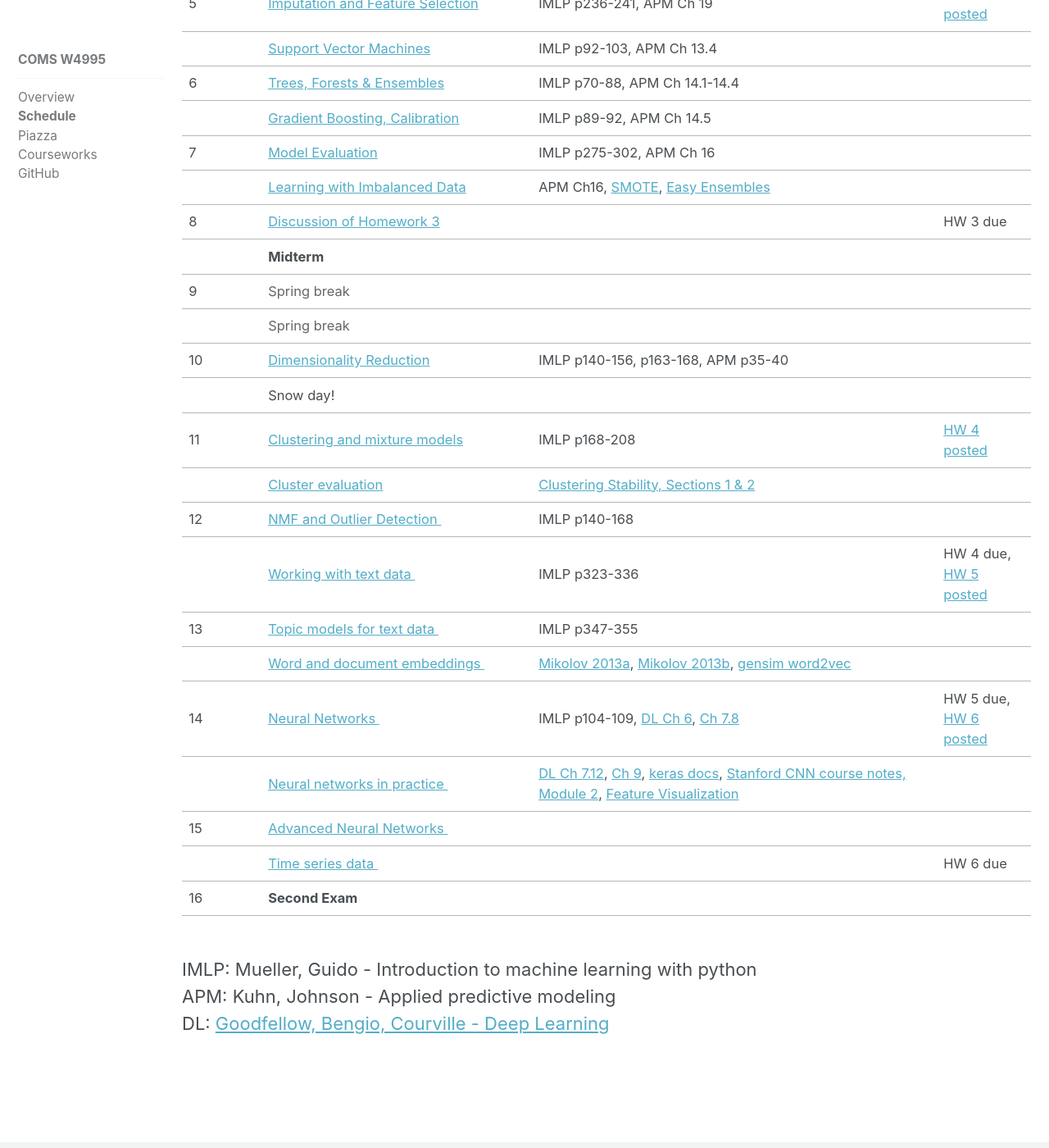
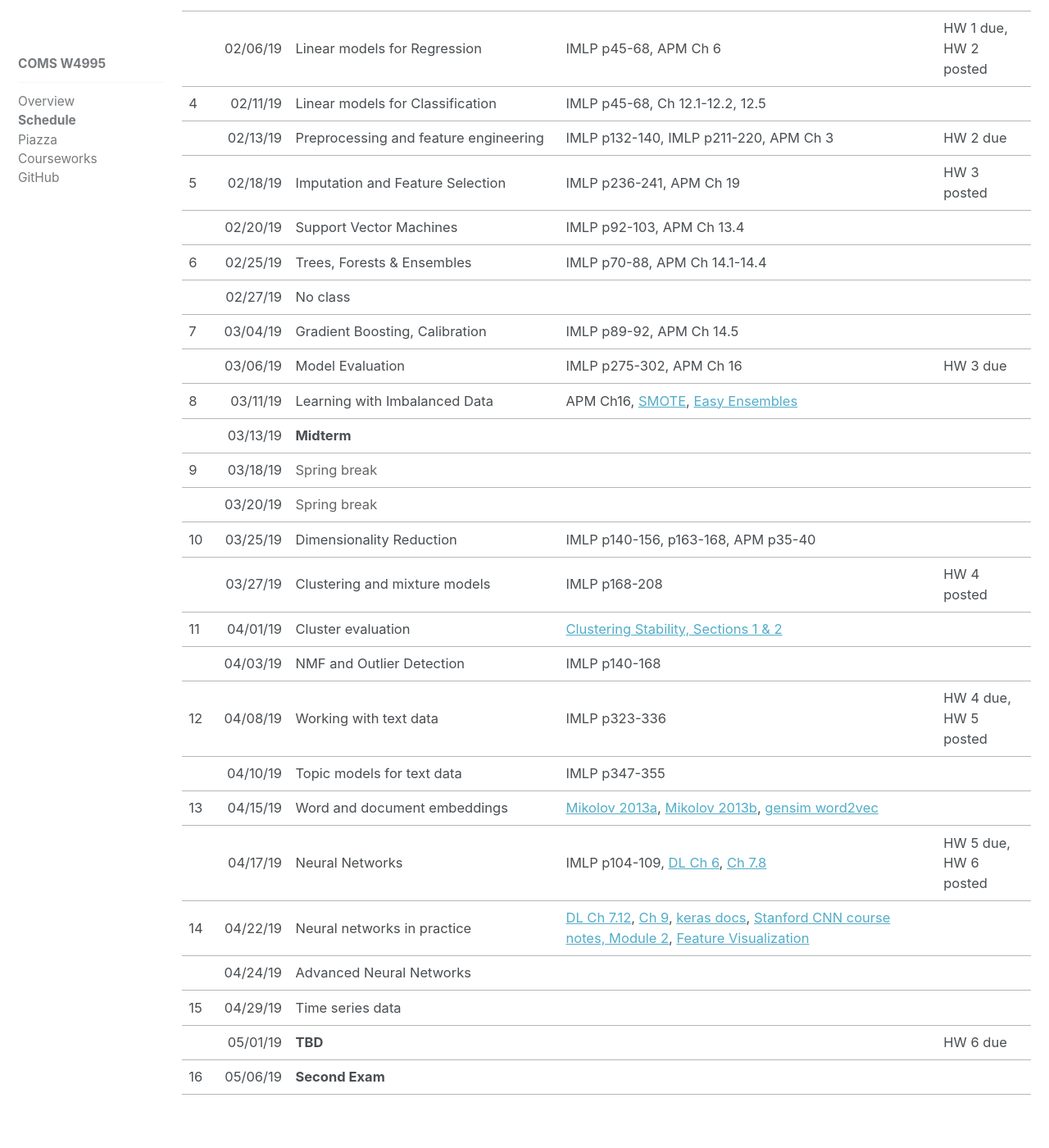
Before and after one commit to amueller/columbia-website, a Jekyll site: the page built from _comsw4995s19/lectures.md, in a window 1280 px wide and 1400 px high, scrolled down 731 px. Shown: the whole window at 82% size. Built offline with Jekyll 4.4.1, drawn with Linux system fonts in a browser that asks for light colours; nearby versions of some CDN libraries; some of the changed text lies outside the part shown.

Commit message:
remove empty links to be more clear what is a link

```diff
--- a/_comsw4995s19/lectures.md
+++ b/_comsw4995s19/lectures.md
@@ -24,200 +24,188 @@ Press P on slides for presenter notes.
     </tr>
 	<tr>
 		<td>1</td>
-		<td align="right" sdval="42753" sdnum="1033;0;MM/DD/YY"></td>
-		<td><a href="#">
-                Introduction</a></td>
+		<td align="right" sdval="42753" sdnum="1033;0;MM/DD/YY">01/23/19</td>
+		<td>n</td>
 		<td>IMLP Ch 1, APM Ch 1-2</td>
 		<td><br></td>
 	</tr>
 	<tr>
 		<td>2</td>
-		<td align="right" sdval="42758" sdnum="1033;0;MM/DD/YY"></td>
-		<td><a href="#">
-                Software infrastructure</a></td>
+		<td align="right" sdval="42758" sdnum="1033;0;MM/DD/YY">01/28/19</td>
+		<td>Software infrastructure</td>
 		<td>IMLP Ch 1, <a href="https://www.youtube.com/watch?v=1ffBJ4sVUb4">git for ages 4 and up</a></td>
-		<td><a href="#">HW 1 posted</a></td>
+		<td>HW 1 posted</td>
 	</tr>
 	<tr>
 		<td><br></td>
-		<td align="right" sdval="42760" sdnum="1033;0;MM/DD/YY"></td>
-		<td><a href="#">
-                Testing, matplotlib and visualization</a> &nbsp;</td>
+		<td align="right" sdval="42760" sdnum="1033;0;MM/DD/YY">01/30/19</td>
+		<td>Testing, matplotlib and visualization &nbsp;</td>
 		<td><a href="https://www.youtube.com/watch?v=xAoljeRJ3lU">colormap talk</a>, <a href="https://ora.ox.ac.uk/objects/uuid:b98ccce1-038f-4c0a-a259-7f53dfe06ac7">Systematising Glyph Design for Visualization</a> (Chapter 2)</td>
 		<td><br></td>
 	</tr>
 	<tr>
 		<td>3</td>
-		<td align="right" sdval="42765" sdnum="1033;0;MM/DD/YY"></td>
-		<td><a href="#">  Introduction to supervised learning</a>&nbsp;
+		<td align="right" sdval="42765" sdnum="1033;0;MM/DD/YY">02/04/19</td>
+		<td>Introduction to supervised learning&nbsp;
             </td>
 		<td>IMLP p25-44, APM Ch 4-4.3, IMLP p251-262, APM Ch 4.4-4.8</td>
-		<td>HW 1 due</td>
+		<td></td>
 	</tr>
 	<tr>
 		<td><br></td>
-		<td align="right" sdval="42767" sdnum="1033;0;MM/DD/YY"></td>
-		<td><a href="#">Linear models for Regression</a>&nbsp;
+		<td align="right" sdval="42767" sdnum="1033;0;MM/DD/YY">02/06/19</td>
+		<td>Linear models for Regression&nbsp;
             </td>
 		<td>IMLP p45-68, APM Ch 6</td>
-		<td><a href="#">HW 2 posted</a></td>
+		<td>HW 1 due, HW 2 posted</td>
 	</tr>
 	<tr>
 		<td>4</td>
-		<td align="right" sdval="42772" sdnum="1033;0;MM/DD/YY"></td>
-		<td><a href="#">Linear models for Classification</a>&nbsp;
+		<td align="right" sdval="42772" sdnum="1033;0;MM/DD/YY">02/11/19</td>
+		<td>Linear models for Classification&nbsp;
             </td>
 		<td>IMLP p45-68,  Ch 12.1-12.2, 12.5</td>
 		<td></td>
 	</tr>
 	<tr>
 		<td><br></td>
-		<td align="right" sdval="42774" sdnum="1033;0;MM/DD/YY"></td>
-		<td><a href="#">Preprocessing and feature engineering</a>&nbsp;
+		<td align="right" sdval="42774" sdnum="1033;0;MM/DD/YY">02/13/19</td>
+		<td>Preprocessing and feature engineering&nbsp;
             </td>
 		<td>IMLP p132-140, IMLP p211-220, APM Ch 3</td>
 		<td>HW 2 due</td>
 	</tr>
 	<tr>
 		<td>5</td>
-		<td align="right" sdval="42779" sdnum="1033;0;MM/DD/YY"></td>
-		<td><a href="#">Imputation and Feature Selection</a>&nbsp;
+		<td align="right" sdval="42779" sdnum="1033;0;MM/DD/YY">02/18/19</td>
+		<td>Imputation and Feature Selection&nbsp;
             </td>
 		<td>IMLP p236-241, APM Ch 19</td>
-		<td><a href="#">HW 3 posted</a></td>
+		<td>HW 3 posted</td>
 	</tr>
 	<tr>
 		<td><br></td>
-		<td align="right" sdval="42781" sdnum="1033;0;MM/DD/YY"></td>
-		<td><a href="#">Support Vector Machines</a>&nbsp;
+		<td align="right" sdval="42781" sdnum="1033;0;MM/DD/YY">02/20/19</td>
+		<td>Support Vector Machines&nbsp;
             </td>
 		<td>IMLP p92-103, APM Ch 13.4</td>
 		<td></td>
 	</tr>
 	<tr>
 		<td>6</td>
-		<td align="right" sdval="42786" sdnum="1033;0;MM/DD/YY"></td>
-		<td><a href="#">Trees, Forests &amp; Ensembles</a>&nbsp;
-            </td>
+		<td align="right" sdval="42786" sdnum="1033;0;MM/DD/YY">02/25/19</td>
+		<td>Trees, Forests &amp; Ensembles
 		<td>IMLP p70-88, APM Ch 14.1-14.4</td>
 		<td></td>
 	</tr>
 	<tr>
-		<td><br></td>
-		<td align="right" sdval="42788" sdnum="1033;0;MM/DD/YY"></td>
-		<td><a href="#">Gradient Boosting, Calibration</a>&nbsp;
+		<td></td>
+		<td align="right" sdval="42786" sdnum="1033;0;MM/DD/YY">02/27/19</td>
+		<td>No class&nbsp;
+			</td>
+		<td></td>
+		<td></td>
+	</tr>
+	<tr>
+		<td>7</td>
+		<td align="right" sdval="42788" sdnum="1033;0;MM/DD/YY">03/04/19</td>
+		<td>Gradient Boosting, Calibration&nbsp;
             </td>
 		<td>IMLP p89-92, APM Ch 14.5</td>
 		<td><br></td>
 	</tr>
 	<tr>
-		<td>7</td>
-		<td align="right" sdval="42793" sdnum="1033;0;MM/DD/YY"></td>
-		<td><a href="#">Model Evaluation</a>&nbsp;
+		<td></td>
+		<td align="right" sdval="42793" sdnum="1033;0;MM/DD/YY">03/06/19</td>
+		<td>Model Evaluation&nbsp;
              </td>
 		<td>IMLP p275-302, APM Ch 16</td>
-		<td><br></td>
+		<td>HW 3 due</td>
 	</tr>
 	<tr>
-		<td><br></td>
-		<td align="right" sdval="42795" sdnum="1033;0;MM/DD/YY"></td>
-        <td><a href="#">Learning with Imbalanced Data</a>&nbsp;
+		<td>8</td>
+		<td align="right" sdval="42795" sdnum="1033;0;MM/DD/YY">03/11/19</td>
+        <td>Learning with Imbalanced Data&nbsp;
              </td>
         <td>APM Ch16, <a href="https://www.jair.org/media/953/live-953-2037-jair.pdf">SMOTE</a>, <a href="http://cs.nju.edu.cn/zhouzh/zhouzh.files/publication/tsmcb09.pdf">Easy Ensembles</a></td>
 		<td></td>
 	</tr>
 	<tr>
-		<td>8</td>
-		<td align="right" sdval="42800" sdnum="1033;0;MM/DD/YY"></td>
-		<td><a href="#">Discussion of Homework 3</a>&nbsp;
-             </td>
 		<td><br></td>
-		<td>HW 3 due<br></td>
-	</tr>
-	<tr>
-		<td><br></td>
-		<td align="right" sdval="42802" sdnum="1033;0;MM/DD/YY"></td>
+		<td align="right" sdval="42802" sdnum="1033;0;MM/DD/YY">03/13/19</td>
 		<td><b>Midterm</b></td>
 		<td><br></td>
 		<td><br></td>
 	</tr>
 	<tr>
 		<td>9</td>
-		<td align="right" sdval="42807" sdnum="1033;0;MM/DD/YY"></td>
+		<td align="right" sdval="42807" sdnum="1033;0;MM/DD/YY">03/18/19</td>
 		<td><font color="#666666">Spring break</font></td>
 		<td><br></td>
 		<td><br></td>
 	</tr>
 	<tr>
 		<td><br></td>
-		<td align="right" sdval="42809" sdnum="1033;0;MM/DD/YY"></td>
+		<td align="right" sdval="42809" sdnum="1033;0;MM/DD/YY">03/20/19</td>
 		<td><font color="#666666">Spring break</font></td>
 		<td><br></td>
 		<td><br></td>
 	</tr>
 	<tr>
 		<td>10</td>
-		<td align="right" sdval="42814" sdnum="1033;0;MM/DD/YY"></td>
-		<td><a href="#">Dimensionality Reduction</a>&nbsp;
+		<td align="right" sdval="42814" sdnum="1033;0;MM/DD/YY">03/25/19</td>
+		<td>Dimensionality Reduction&nbsp;
              </td>
 		<td>IMLP p140-156, p163-168, APM p35-40</td>
         <td></td>
 	</tr>
-	<tr>
-		<td><br></td>
-		<td align="right" sdval="42816" sdnum="1033;0;MM/DD/YY"></td>
-		<td>Snow day!</td>
-		<td><br></td>
-		<td><br></td>
-    </tr>
     <tr>
-		<td>11</td>
-		<td align="right" sdval="42821" sdnum="1033;0;MM/DD/YY"></td>
-		<td><a href="#">Clustering and mixture models</a>&nbsp;
-
+		<td></td>
+		<td align="right" sdval="42821" sdnum="1033;0;MM/DD/YY">03/27/19</td>
+		<td>Clustering and mixture models
 		</td>
 		<td>IMLP p168-208</td>
-		<td><a href="#">HW 4 posted</a></td>
+		<td>HW 4 posted</td>
 	</tr>
 	<tr>
-		<td><br></td>
-		<td align="right" sdval="42823" sdnum="1033;0;MM/DD/YY"></td>
-		<td><a href="#">Cluster evaluation</a>&nbsp;
+		<td>11</td>
+		<td align="right" sdval="42823" sdnum="1033;0;MM/DD/YY">04/01/19</td>
+		<td>Cluster evaluation&nbsp;
 
 		</td>
 		<td><a href="https://arxiv.org/abs/1007.1075">Clustering Stability, Sections 1 &amp; 2</a></td>
 		<td></td>
 	</tr>
 	<tr>
-		<td>12</td>
-		<td align="right" sdval="42828" sdnum="1033;0;MM/DD/YY"></td>
-		<td><a href="#">NMF and Outlier Detection&nbsp;</a>
+		<td></td>
+		<td align="right" sdval="42828" sdnum="1033;0;MM/DD/YY">04/03/19</td>
+		<td>NMF and Outlier Detection
             </td>
 		<td>IMLP p140-168</td>
 		<td><br></td>
 	</tr>
 	<tr>
-		<td><br></td>
-		<td align="right" sdval="42830" sdnum="1033;0;MM/DD/YY"></td>
-		<td><a href="#">Working with text data&nbsp;</a>
+		<td>12</td>
+		<td align="right" sdval="42830" sdnum="1033;0;MM/DD/YY">04/08/19</td>
+		<td>Working with text data
 
 		</td>
 		<td>IMLP p323-336</td>
-		<td>HW 4 due, <a href="#">HW 5 posted</a></td>
+		<td>HW 4 due, HW 5 posted</td>
 	</tr>
 	<tr>
-		<td>13</td>
-		<td align="right" sdval="42835" sdnum="1033;0;MM/DD/YY"></td>
-		<td><a href="#">Topic models for text data&nbsp;</a>
+		<td></td>
+		<td align="right" sdval="42835" sdnum="1033;0;MM/DD/YY">04/10/19</td>
+		<td>Topic models for text data
 
 		</td>
 		<td>IMLP p347-355</td>
 		<td></td>
 	</tr>
 	<tr>
-		<td><br></td>
-		<td align="right" sdval="42837" sdnum="1033;0;MM/DD/YY"></td>
-		<td><a href="#">Word and document embeddings&nbsp;</a>
+		<td>13</td>
+		<td align="right" sdval="42837" sdnum="1033;0;MM/DD/YY">04/15/19</td>
+		<td>Word and document embeddings
 
 		</td>
 		<td><a href="https://papers.nips.cc/paper/5021-distributed-representations-of-words-and-phrases-and-their-compositionality.pdf">Mikolov 2013a</a>, <a href="http://www.aclweb.org/anthology/N13-1090">Mikolov 2013b</a>,
@@ -225,43 +213,50 @@ Press P on slides for presenter notes.
 		<td></td>
 	</tr>
 	<tr>
-		<td>14</td>
-		<td align="right" sdval="42842" sdnum="1033;0;MM/DD/YY"></td>
-		<td><a href="#">Neural Networks&nbsp;</a>
+		<td></td>
+		<td align="right" sdval="42842" sdnum="1033;0;MM/DD/YY">04/17/19</td>
+		<td>Neural Networks
 
 		</td>
 		<td>IMLP p104-109, <a href="http://www.deeplearningbook.org/contents/mlp.html">DL Ch 6</a>, <a href="http://www.deeplearningbook.org/contents/regularization.html">Ch 7.8</a></td>
-		<td>HW 5 due,  <a href="#">HW 6 posted</a></td>
+		<td>HW 5 due,  HW 6 posted</td>
 	</tr>
 	<tr>
-		<td><br></td>
-		<td align="right" sdval="42844" sdnum="1033;0;MM/DD/YY"></td>
-		<td><a href="#">Neural networks in practice&nbsp;</a>
+		<td>14</td>
+		<td align="right" sdval="42844" sdnum="1033;0;MM/DD/YY">04/22/19</td>
+		<td>Neural networks in practice
 
 		</td>
 		<td><a href="http://www.deeplearningbook.org/contents/regularization.html">DL Ch 7.12</a>, <a href="http://www.deeplearningbook.org/contents/convnets.html">Ch 9</a>, <a href="https://keras.io/">keras docs</a>, <a href="http://cs231n.github.io/">Stanford CNN course notes, Module 2</a>, <a href="https://distill.pub/2017/feature-visualization/">Feature Visualization</a></td>
 		<td><br></td>
 	</tr>
 	<tr>
-		<td>15</td>
-		<td align="right" sdval="42849" sdnum="1033;0;MM/DD/YY"></td>
-		<td><a href="#">Advanced Neural Networks&nbsp;</a>
+		<td></td>
+		<td align="right" sdval="42849" sdnum="1033;0;MM/DD/YY">04/24/19</td>
+		<td>Advanced Neural Networks
 
 		</td>
 		<td></td>
 		<td><br></td>
 	</tr>
 	<tr>
+		<td>15</td>
+		<td align="right" sdval="42851" sdnum="1033;0;MM/DD/YY">04/29/19</td>
+		<td>Time series data
+            </td>
 		<td><br></td>
-		<td align="right" sdval="42851" sdnum="1033;0;MM/DD/YY"></td>
-		<td><a href="#">Time series data&nbsp;</a>
-            </td>
+		<td></td>
+	</tr>
+	<tr>
+		<td></td>
+		<td align="right" sdval="42856" sdnum="1033;0;MM/DD/YY">05/01/19</td>
+		<td><b>TBD</b></td>
 		<td><br></td>
 		<td>HW 6 due</td>
 	</tr>
 	<tr>
 		<td>16</td>
-		<td align="right" sdval="42856" sdnum="1033;0;MM/DD/YY"></td>
+		<td align="right" sdval="42856" sdnum="1033;0;MM/DD/YY">05/06/19</td>
 		<td><b>Second Exam</b></td>
 		<td><br></td>
 		<td><br></td>
```
